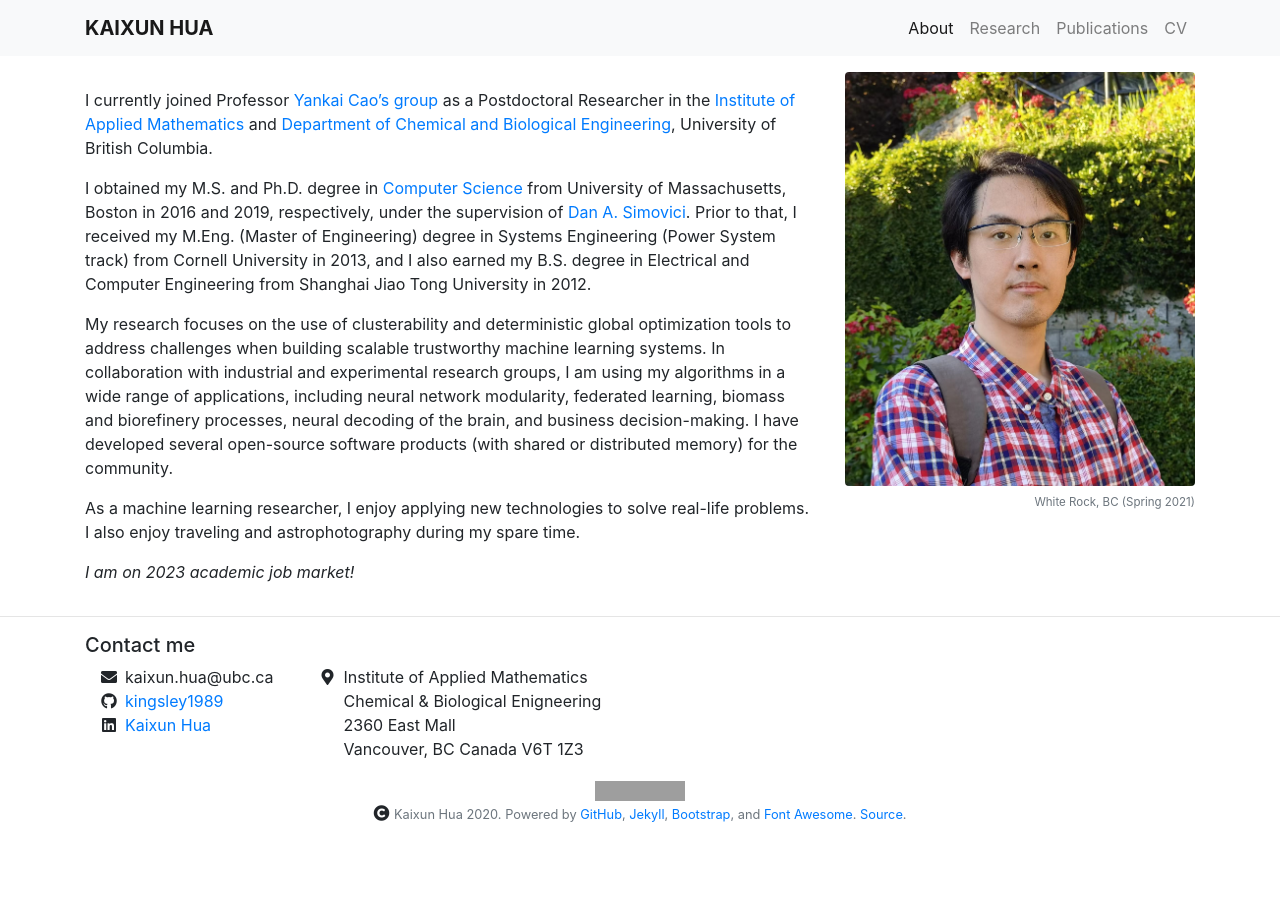
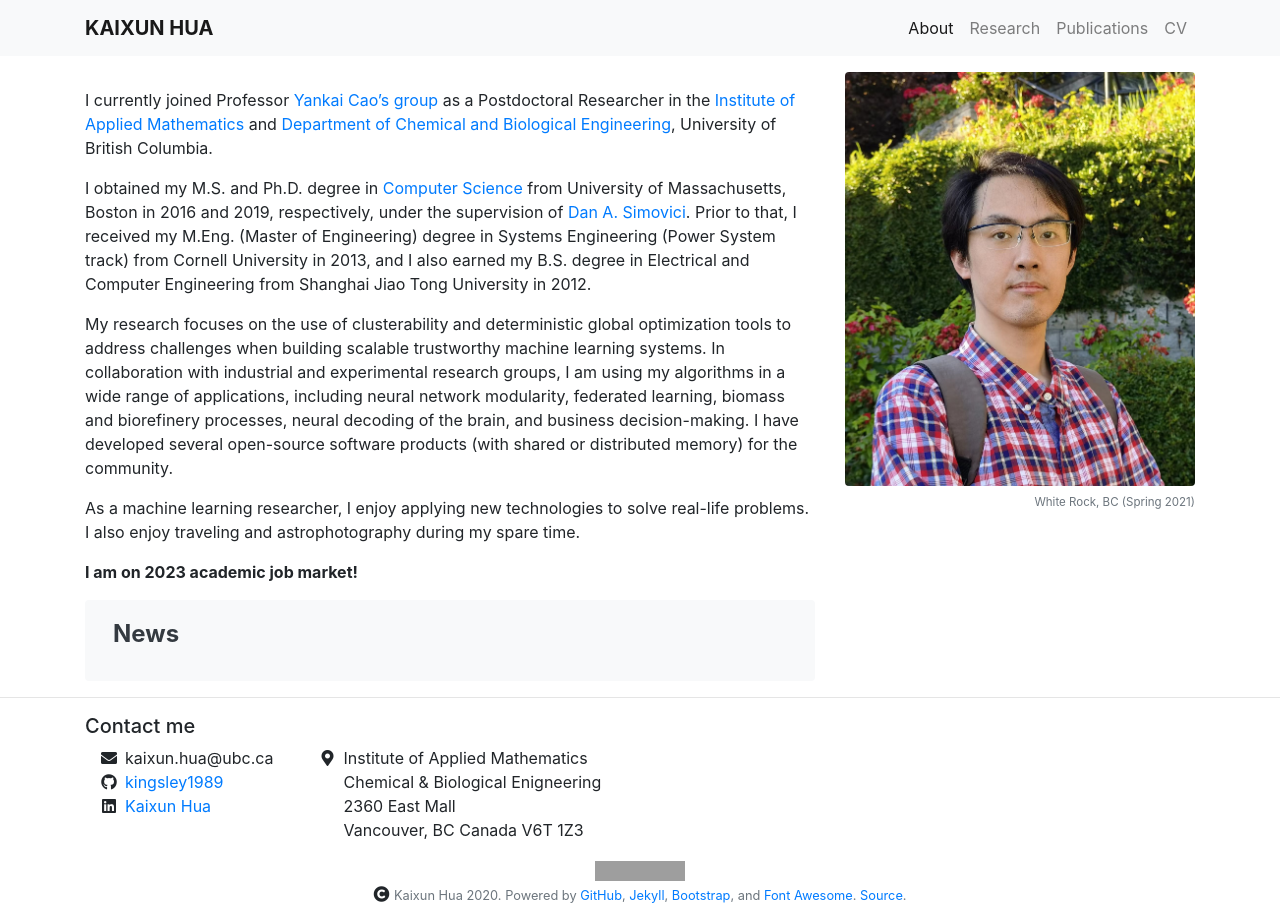
Before and after one commit to kingsley1989/kingsley1989.github.io, a Jekyll site: the page built from index.md, in a window 1280 px wide. Built offline with Jekyll 4.4.1, drawn with Linux system fonts in a browser that asks for light colours; nearby versions of some CDN libraries; grey boxes are pictures that could not be loaded.

Commit message:
modify about me page

```diff
--- a/_layouts/about.html
+++ b/_layouts/about.html
@@ -7,19 +7,19 @@ layout: default
   <div class="row mt-3"> <!-- This row contains the about me blurb w/a picture. -->
 
     <div class="col-8"> <!-- About me blurb -->
-      <!--<div class="card border-0 bg-light text-dark">
+      <p>
+        {{ page.about_me | markdownify }}
+      </p>
+      <div class="card border-0 bg-light text-dark">
         <div class="card-body">
           <div class="card-block px-2">
-            <h4 class="card-title">About Me</h4>
+            <h4 class="card-title"><strong>News</strong></h4>
             <p class="card-text">
-              {{ page.about_me | markdownify }}
+              {{ page.news | markdownify }}
             </p>
           </div>
         </div>
-      </div>-->
-      <p>
-        {{ page.about_me | markdownify }}
-      </p>
+      </div>
     </div>
 
     <div class="col-4"> <!-- Image of me -->
--- a/index.md
+++ b/index.md
@@ -11,7 +11,7 @@ about_me: |
 
   As a machine learning researcher, I enjoy applying new technologies to solve real-life problems. I also enjoy traveling and astrophotography during my spare time.
 
-  *I am on 2023 academic job market!*
+  **I am on 2023 academic job market!**
 
 about_me_img: "/imgs/bio-kaixun.jpeg"
 about_me_img_caption: |
```
